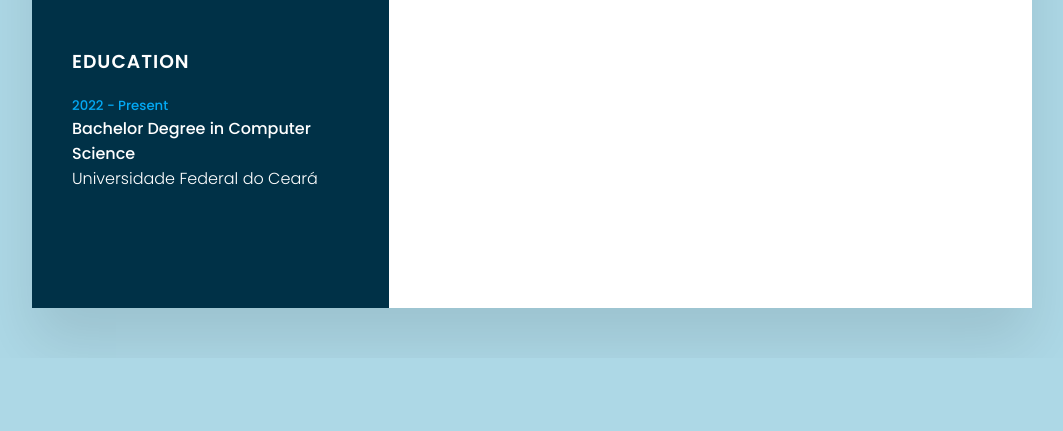
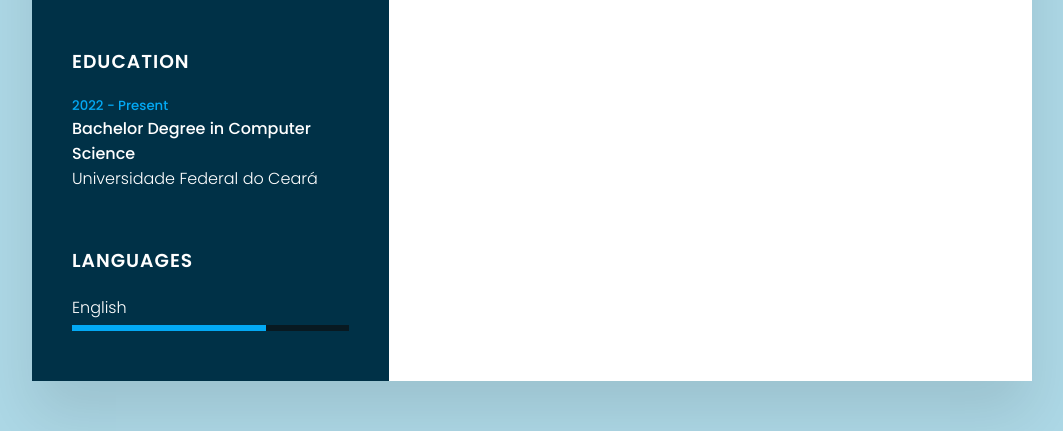
Before and after one commit to lucasfarias99/Personal_Website, a plain HTML site: page index.html in a window 1280 px wide. Shown: the part 742-1173 px from the top of the page, without its empty margins (108-1171 px from the left). Before the commit the page ends 1100 px from the top, so only its background shows below. Drawn offline with Linux system fonts and the light colour scheme.

Commit message:
languages section

```diff
--- a/index.html
+++ b/index.html
@@ -70,8 +70,21 @@
             </li>
           </ul>
         </div>
+        <div class="contact-info languages">
+          <h3 class="title">Languages</h3>
+          <ul>
+            <li>
+              <span class="text">English</span>
+              <span class="percent">
+                <div style="width: 70%"></div>
+              </span>
+            </li>
+          </ul>
+        </div>
       </div>
-      <div class="right-side"></div>
+      <div class="right-side">
+        <div class="about"></div>
+      </div>
     </div>
   </body>
 </html>
--- a/style.css
+++ b/style.css
@@ -93,7 +93,7 @@ body {
 
 .contact-info ul li .icon {
   display: inline-block;
-  width: px;
+  width: 30px;
   font-size: 18px;
   color: #03a9f4;
 }
@@ -122,6 +122,23 @@ body {
   font-weight: 300;
 }
 
+.contact-info.languages .percent {
+  position: relative;
+  width: 100%;
+  height: 6px;
+  background: #081921;
+  display: block;
+  margin-top: 5px;
+}
+
+.contact-info.languages .percent div {
+  position: absolute;
+  top: 0;
+  left: 0;
+  height: 100%;
+  background: #03a9f4;
+}
+
 .container .left-side {
   position: relative;
   background: #003147;
```
